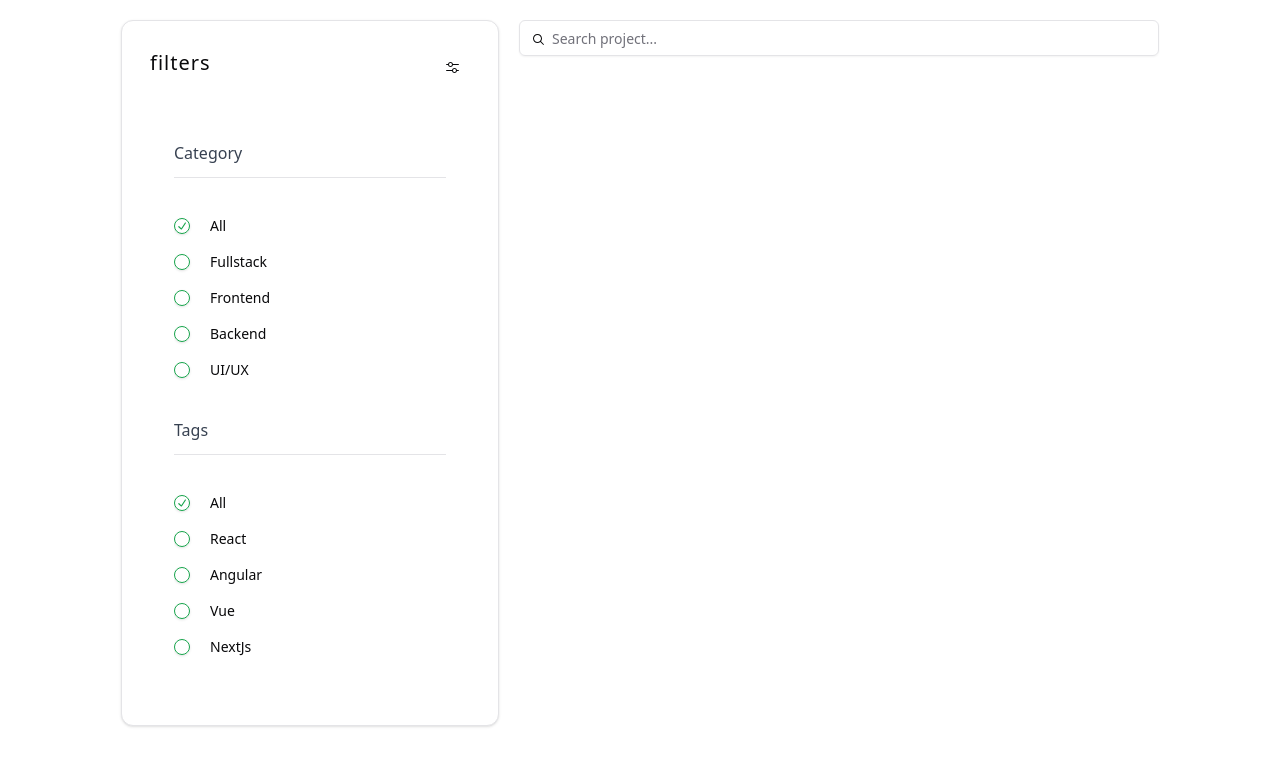
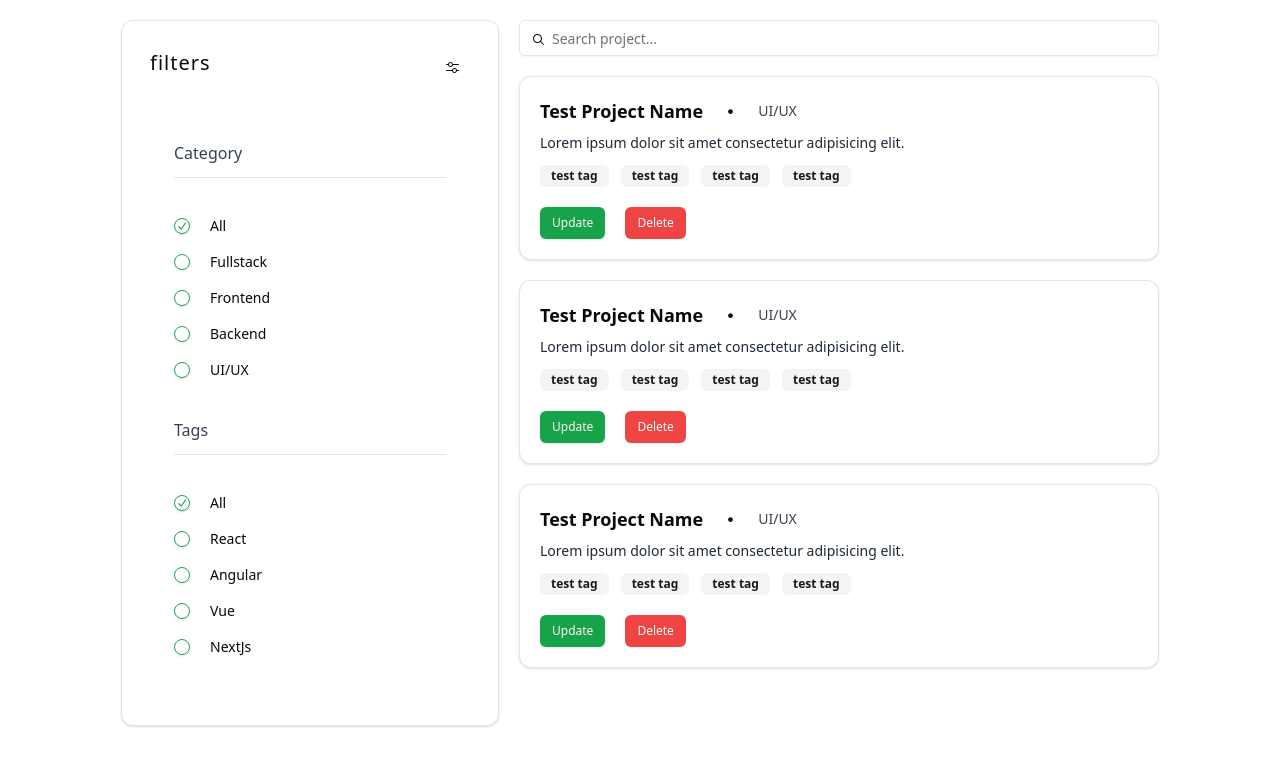
Before and after one commit to NewTea17/Project-Management-Frontend, a React app: page / in a window 1280 px wide. Shown: the top 766 px of the page. Built offline with nearby package versions, Linux system fonts and the light colour scheme; the HTML template or start-up script is replaced by a standard one.

Commit message:
Create project card and add some test cards

```diff
--- /dev/null
+++ b/src/components/ProjectCard/ProjectCard.jsx
@@ -0,0 +1,41 @@
+import React from 'react'
+import { Card } from '../ui/card'
+import { DotFilledIcon } from '@radix-ui/react-icons'
+import { Button } from '../ui/button'
+import { Badge } from '../ui/badge'
+
+const ProjectCard = () => {
+    return (
+        <Card className="p-5 w-full lg:max-w-3xl">
+            <div className='space-y-5'>
+                <div className='space-y-2'>
+                    <div className='flex justify-between'>
+                        <div className='flex items-center gap-5'>
+                            <h3 className='cursor-pointer font-bold text-lg'>Test Project Name</h3>
+                            <DotFilledIcon />
+                            <p className='text-sm text-gray-700'>UI/UX</p>
+                        </div>
+                    </div>
+                    <div>
+                        <p className='mb-3 text-sm text-gray-800'>
+                            Lorem ipsum dolor sit amet consectetur adipisicing elit.
+                        </p>
+                    </div>
+                    <div className='flex flex-wrap items-center'>
+                        {
+                            [1, 1, 1, 1].map((item) => (
+                                <Badge key={item} variant="secondary" className="mr-3">test tag</Badge>
+                            ))
+                        }
+                    </div>
+                    <div>
+                        <Button size="sm" className="mr-5 mt-3">Update</Button>
+                        <Button size="sm" variant="destructive">Delete</Button>
+                    </div>
+                </div>
+            </div>
+        </Card>
+    )
+}
+
+export default ProjectCard
--- /dev/null
+++ b/src/components/ui/badge.jsx
@@ -0,0 +1,34 @@
+import * as React from "react"
+import { cva } from "class-variance-authority";
+
+import { cn } from "@/lib/utils"
+
+const badgeVariants = cva(
+  "inline-flex items-center rounded-md border px-2.5 py-0.5 text-xs font-semibold transition-colors focus:outline-none focus:ring-2 focus:ring-ring focus:ring-offset-2",
+  {
+    variants: {
+      variant: {
+        default:
+          "border-transparent bg-primary text-primary-foreground shadow hover:bg-primary/80",
+        secondary:
+          "border-transparent bg-secondary text-secondary-foreground hover:bg-secondary/80",
+        destructive:
+          "border-transparent bg-destructive text-destructive-foreground shadow hover:bg-destructive/80",
+        outline: "text-foreground",
+      },
+    },
+    defaultVariants: {
+      variant: "default",
+    },
+  }
+)
+
+function Badge({
+  className,
+  variant,
+  ...props
+}) {
+  return (<div className={cn(badgeVariants({ variant }), className)} {...props} />);
+}
+
+export { Badge, badgeVariants }
--- a/src/pages/ProjectList/ProjectList.jsx
+++ b/src/pages/ProjectList/ProjectList.jsx
@@ -1,3 +1,4 @@
+import ProjectCard from '@/components/ProjectCard/ProjectCard'
 import { Button } from '@/components/ui/button'
 import { Card, CardContent } from '@/components/ui/card'
 import { Input } from '@/components/ui/input'
@@ -6,7 +7,7 @@ import { RadioGroup, RadioGroupItem } from '@/components/ui/radio-group'
 import { ScrollArea } from '@/components/ui/scroll-area'
 import { MagnifyingGlassIcon, MixerHorizontalIcon } from '@radix-ui/react-icons'
 
-import React from 'react'
+import React, { useState } from 'react'
 
 const tags = [
     {
@@ -64,12 +65,14 @@ const tags = [
 ]
 
 const ProjectList = () => {
+    const [keyword, setKeyword] = useState("");
+
     const handleFilterChange = (section, value) => {
         console.log(section + " " + value);
     }
 
     const handleSearchProject = (e) => {
-
+        setKeyword(e.target.value);
     }
 
     return (
@@ -139,6 +142,18 @@ const ProjectList = () => {
                             <MagnifyingGlassIcon className='absolute top-3 left-3' />
                         </div>
                     </div>
+                    <div>
+                        <div className='space-y-5 min-h-[74vh]'>
+                            {
+                                !keyword ? [1, 1, 1].map(item => (
+                                    <ProjectCard key={item} />
+                                )) :
+                                [1, 1, 1, 1].map(item => (
+                                    <ProjectCard key={item} />
+                                ))
+                            }
+                        </div>
+                    </div>
                 </section>
             </div>
         </div>
```
